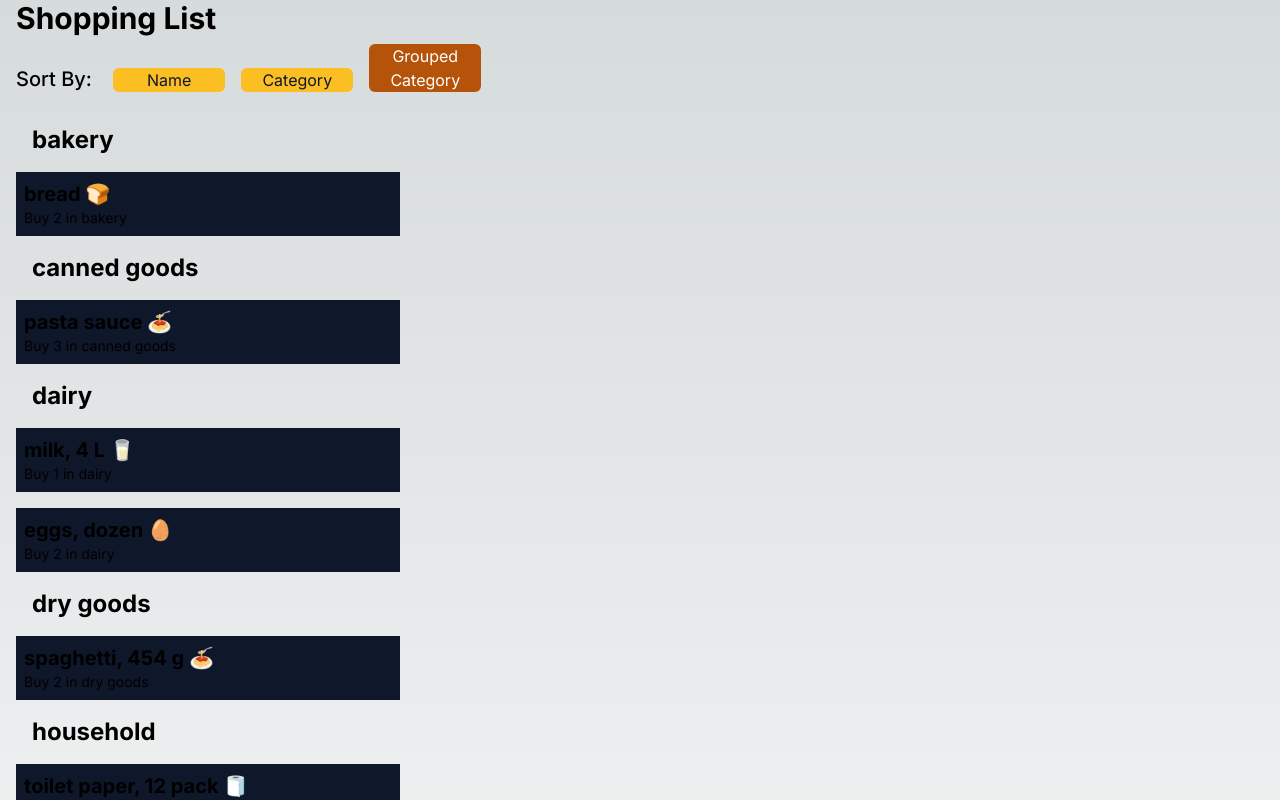
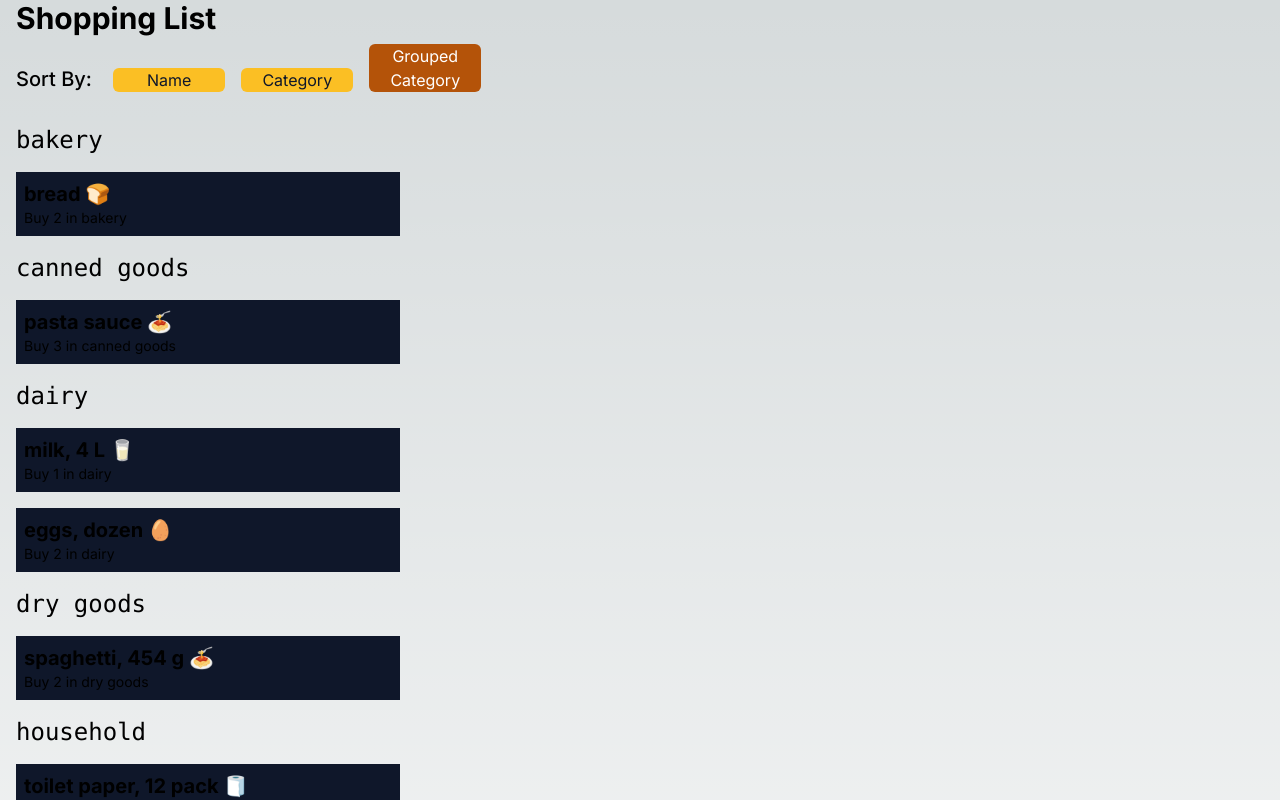
Before and after one commit to Ai5678/cprg306-assignments, a Next.js app: page /week-5 in a window 1280 px wide. Both pictures are taken after a click on the button "Grouped Category". Shown: the top 800 px of the page. Built offline with nearby package versions, Linux system fonts and the light colour scheme.

Commit message:
final_submission

```diff
--- a/app/week-5/item-list.js
+++ b/app/week-5/item-list.js
@@ -47,7 +47,7 @@ export default function ItemList(){
     const renderGroupedItems = (groupedItems) => {
         return Object.keys(groupedItems).sort().map((category) => (
             <div key={category}>
-                <h2 className="text-2xl font-bold ml-8 mt-4 mb-2">{category}</h2>
+                <h2 className="text-2xl font-mono ml-4 mt-4 mb-2">{category}</h2>
                 {groupedItems[category].map((eachItem) => (
                     <Item key={eachItem.category} item={eachItem}/>
                 ))}
@@ -75,7 +75,7 @@ export default function ItemList(){
             <section>
                 {/* render */}
                 {sortBy === "groupedCategory" ? renderGroupedItems(groupByCategory(itemArray)) : itemArray.map((eachItem) => (
-                <Item item={eachItem} />))
+                <Item key={eachItem.id} item={eachItem} />))
                 }
             </section>
         </div>
```
